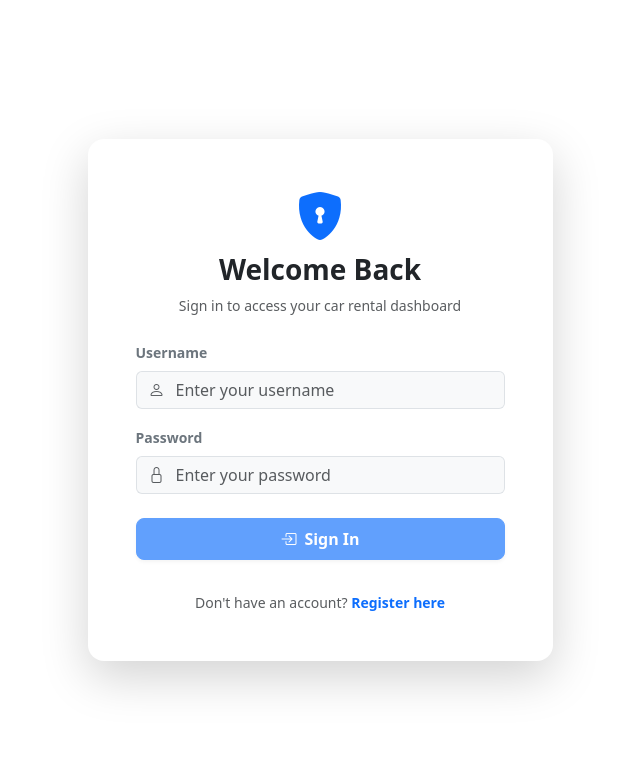
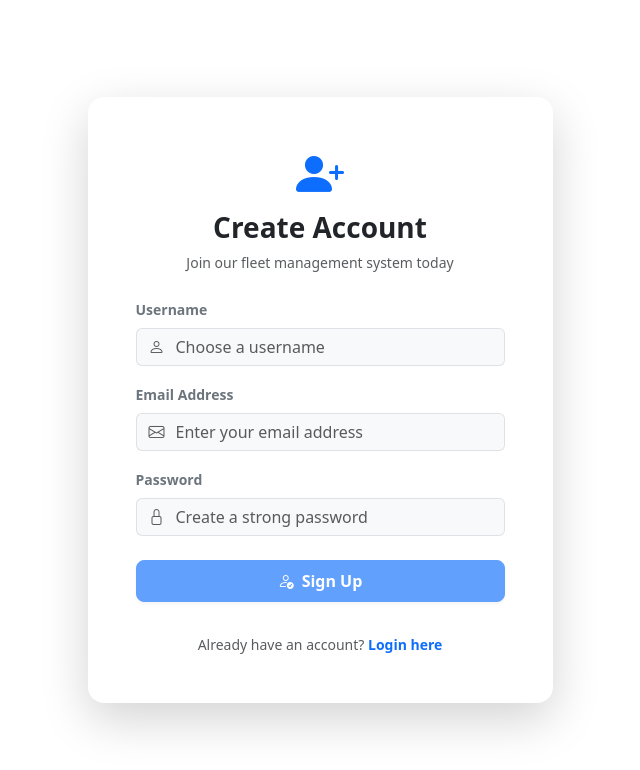
Before and after one commit to WarunaHarshana/Car-Rental-Management-System-Frontend, an Angular app: page / in a window 1280 px wide. Shown: the top 770 px of the page, without its empty margins (320-960 px from the left). Built offline with nearby package versions, Linux system fonts and the light colour scheme.

Commit message:
implement registration form

```diff
--- a/src/app/app.component.html
+++ b/src/app/app.component.html
@@ -1 +1 @@
-<app-login></app-login>
+<app-register></app-register>
--- a/src/app/app.component.ts
+++ b/src/app/app.component.ts
@@ -2,11 +2,12 @@ import { Component } from '@angular/core';
 import { RouterOutlet } from '@angular/router';
 import { CarListComponent } from './components/car-list/car-list.component';
 import { LoginComponent } from './components/login/login.component';
+import { RegisterComponent } from './components/register/register.component';
 
 @Component({
   selector: 'app-root',
   standalone: true,
-  imports: [RouterOutlet, CarListComponent, LoginComponent],
+  imports: [RouterOutlet, CarListComponent, LoginComponent, RegisterComponent],
   templateUrl: './app.component.html',
   styleUrl: './app.component.css'
 })
--- /dev/null
+++ b/src/app/components/register/register.component.html
@@ -0,0 +1,82 @@
+<div class="container d-flex justify-content-center align-items-center min-vh-100">
+  <div class="card shadow-lg border-0 rounded-4 overflow-hidden col-12 col-md-8 col-lg-5">
+    <div class="card-body p-5">
+
+      <div class="text-center mb-4">
+        <div class="display-5 text-primary mb-2">
+          <i class="bi bi-person-plus-fill"></i>
+        </div>
+        <h3 class="fw-bold text-dark">Create Account</h3>
+        <p class="text-muted small">Join our fleet management system today</p>
+      </div>
+
+      @if (errorMessage) {
+        <div class="alert alert-danger d-flex align-items-center py-2 px-3 small rounded-3 mb-3" role="alert">
+          <i class="bi bi-exclamation-triangle-fill me-2"></i>
+          <div>{{ errorMessage }}</div>
+        </div>
+      }
+      @if (successMessage) {
+        <div class="alert alert-success d-flex align-items-center py-2 px-3 small rounded-3 mb-3" role="alert">
+          <i class="bi bi-check-circle-fill me-2"></i>
+          <div>{{ successMessage }}</div>
+        </div>
+      }
+
+      <form #registerForm="ngForm" (ngSubmit)="onRegister()">
+
+        <div class="mb-3">
+          <label class="form-label text-secondary small fw-bold">Username</label>
+          <div class="input-group">
+            <span class="input-group-text bg-light border-end-0 text-muted"><i class="bi bi-person"></i></span>
+            <input type="text"
+                   class="form-control bg-light border-start-0 ps-0"
+                   name="username"
+                   [(ngModel)]="registerData.username"
+                   required
+                   placeholder="Choose a username">
+          </div>
+        </div>
+
+        <div class="mb-3">
+          <label class="form-label text-secondary small fw-bold">Email Address</label>
+          <div class="input-group">
+            <span class="input-group-text bg-light border-end-0 text-muted"><i class="bi bi-envelope"></i></span>
+            <input type="email"
+                   class="form-control bg-light border-start-0 ps-0"
+                   name="email"
+                   [(ngModel)]="registerData.email"
+                   required
+                   email
+                   placeholder="Enter your email address">
+          </div>
+        </div>
+
+        <div class="mb-4">
+          <label class="form-label text-secondary small fw-bold">Password</label>
+          <div class="input-group">
+            <span class="input-group-text bg-light border-end-0 text-muted"><i class="bi bi-lock"></i></span>
+            <input type="password"
+                   class="form-control bg-light border-start-0 ps-0"
+                   name="password"
+                   [(ngModel)]="registerData.password"
+                   required
+                   minlength="6"
+                   placeholder="Create a strong password">
+          </div>
+        </div>
+
+        <button type="submit"
+                class="btn btn-primary w-100 fw-bold py-2 rounded-3 shadow-sm mb-3"
+                [disabled]="!registerForm.form.valid">
+          <i class="bi bi-person-check me-2"></i>Sign Up
+        </button>
+
+        <div class="text-center mt-3">
+          <p class="small text-muted mb-0">Already have an account? <a routerLink="/login" class="text-primary fw-bold text-decoration-none">Login here</a></p>
+        </div>
+      </form>
+
+    </div>
+  </div>
+</div>
--- /dev/null
+++ b/src/app/components/register/register.component.ts
@@ -0,0 +1,43 @@
+import { Component } from '@angular/core';
+import { CommonModule } from '@angular/common';
+import { FormsModule } from '@angular/forms';
+import { AuthService } from '../../services/auth.service';
+
+@Component({
+  selector: 'app-register',
+  standalone: true,
+  imports: [CommonModule, FormsModule],
+  templateUrl: './register.component.html',
+  styleUrl: './register.component.css'
+})
+export class RegisterComponent {
+
+  registerData = {
+    username: '',
+    password: '',
+    email: '',
+    role: 'CUSTOMER'
+  };
+
+  errorMessage: string = '';
+  successMessage: string = '';
+
+  constructor(private authService: AuthService) {}
+
+  onRegister(): void {
+    this.errorMessage = '';
+    this.successMessage = '';
+
+    this.authService.register(this.registerData).subscribe({
+      next: (res: any) => {
+        this.successMessage = 'Registration successful! You can now sign in.';
+        console.log('User registered:', res);
+        this.registerData = { username: '', password: '', email: '', role: 'CUSTOMER' };
+      },
+      error: (err: any) => {
+        this.errorMessage = err.error?.message || 'Registration failed. Username or email might already exist.';
+        console.error('Registration error:', err);
+      }
+    });
+  }
+}
```
Also changed, not shown: src/app/components/register/register.component.css (added), 1 other file (tests, documents, lock files or other folders).
